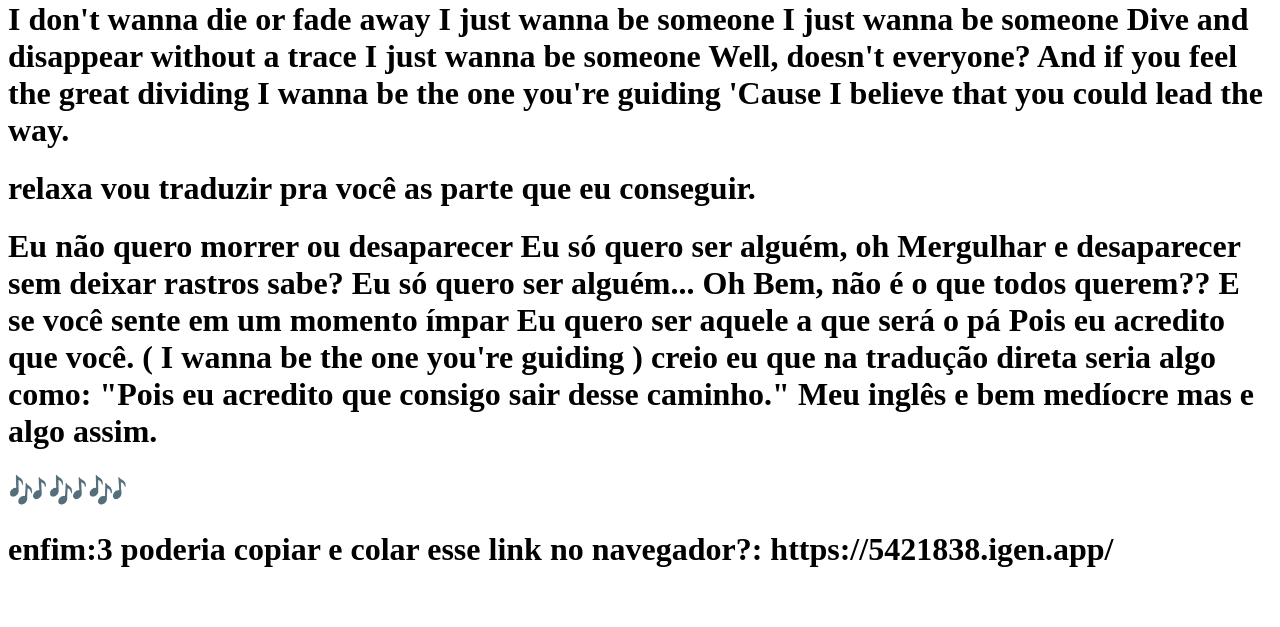
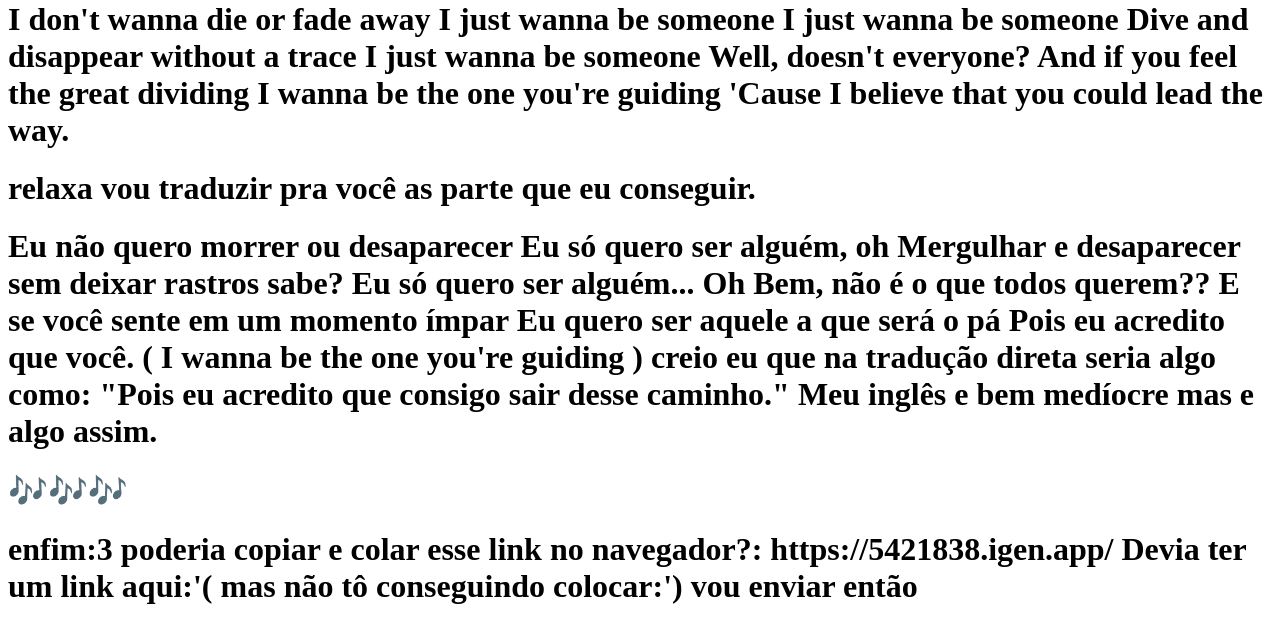
Before and after one commit to CoffXD/Carta-aberta, a plain HTML site: page index.html in a window 1280 px wide. Shown: the part 663-1290 px from the top of the page. Before the commit the page ends 1253 px from the top, so only its background shows below. Drawn offline with Linux system fonts and the light colour scheme.

Commit message:
Update index.html

```diff
--- a/index.html
+++ b/index.html
@@ -31,3 +31,5 @@ Pois eu acredito que você. ( I wanna be the one you're guiding ) creio eu que n
 <h1>🎶🎶🎶
 
 <h1>enfim:3 poderia copiar e colar esse link no navegador?: https://5421838.igen.app/
+
+Devia ter um link aqui:'( mas não tô conseguindo colocar:') vou enviar então
```
